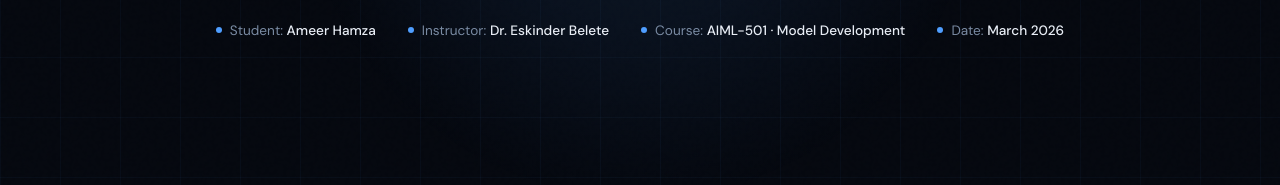
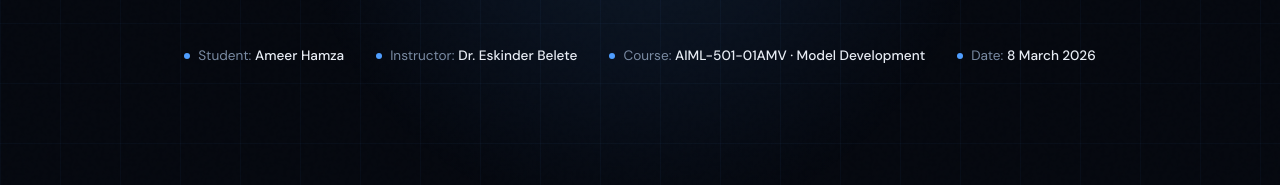
Before and after one commit to chameerhamza12/Ameer-hamza-ml-portfolio, a plain HTML site: page index.html in a window 1280 px wide. Shown: the part 543-728 px from the top of the page. Drawn offline with Linux system fonts and the light colour scheme.

Commit message:
Update index.html

```diff
--- a/index.html
+++ b/index.html
@@ -1,4 +1,4 @@
-<!DOCTYPE html>
+F<!DOCTYPE html>
 <html lang="en">
 <head>
 <meta charset="UTF-8"/>
@@ -518,8 +518,8 @@
   <div class="meta-strip">
     <div class="meta-item"><div class="dot"></div> <span>Student: <strong>Ameer Hamza</strong></span></div>
     <div class="meta-item"><div class="dot"></div> <span>Instructor: <strong>Dr. Eskinder Belete</strong></span></div>
-    <div class="meta-item"><div class="dot"></div> <span>Course: <strong>AIML-501 · Model Development</strong></span></div>
-    <div class="meta-item"><div class="dot"></div> <span>Date: <strong>March 2026</strong></span></div>
+    <div class="meta-item"><div class="dot"></div> <span>Course: <strong>AIML-501-01AMV · Model Development</strong></span></div>
+    <div class="meta-item"><div class="dot"></div> <span>Date: <strong>8 March 2026</strong></span></div>
   </div>
 
   <div class="scroll-hint">
```
